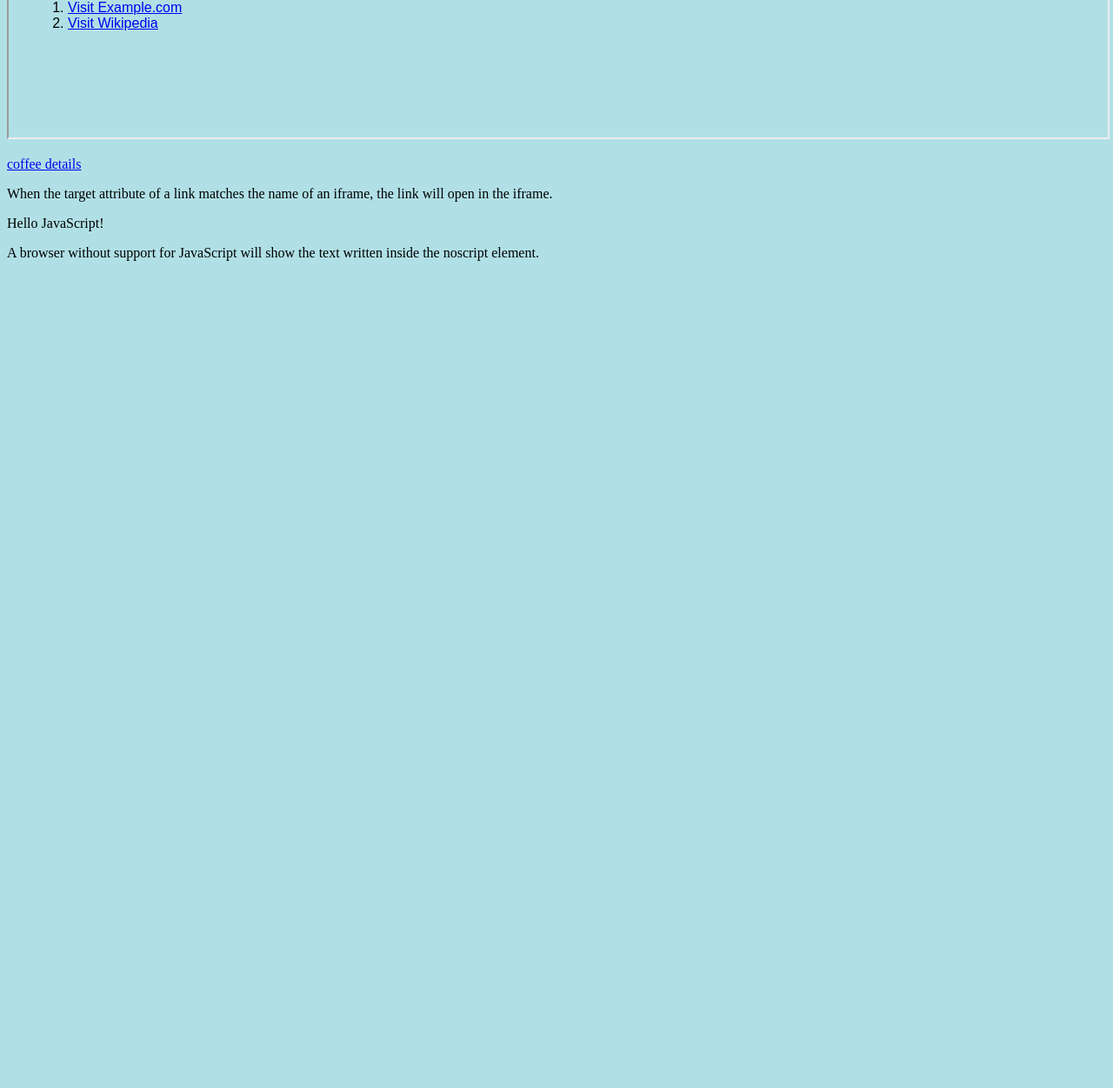
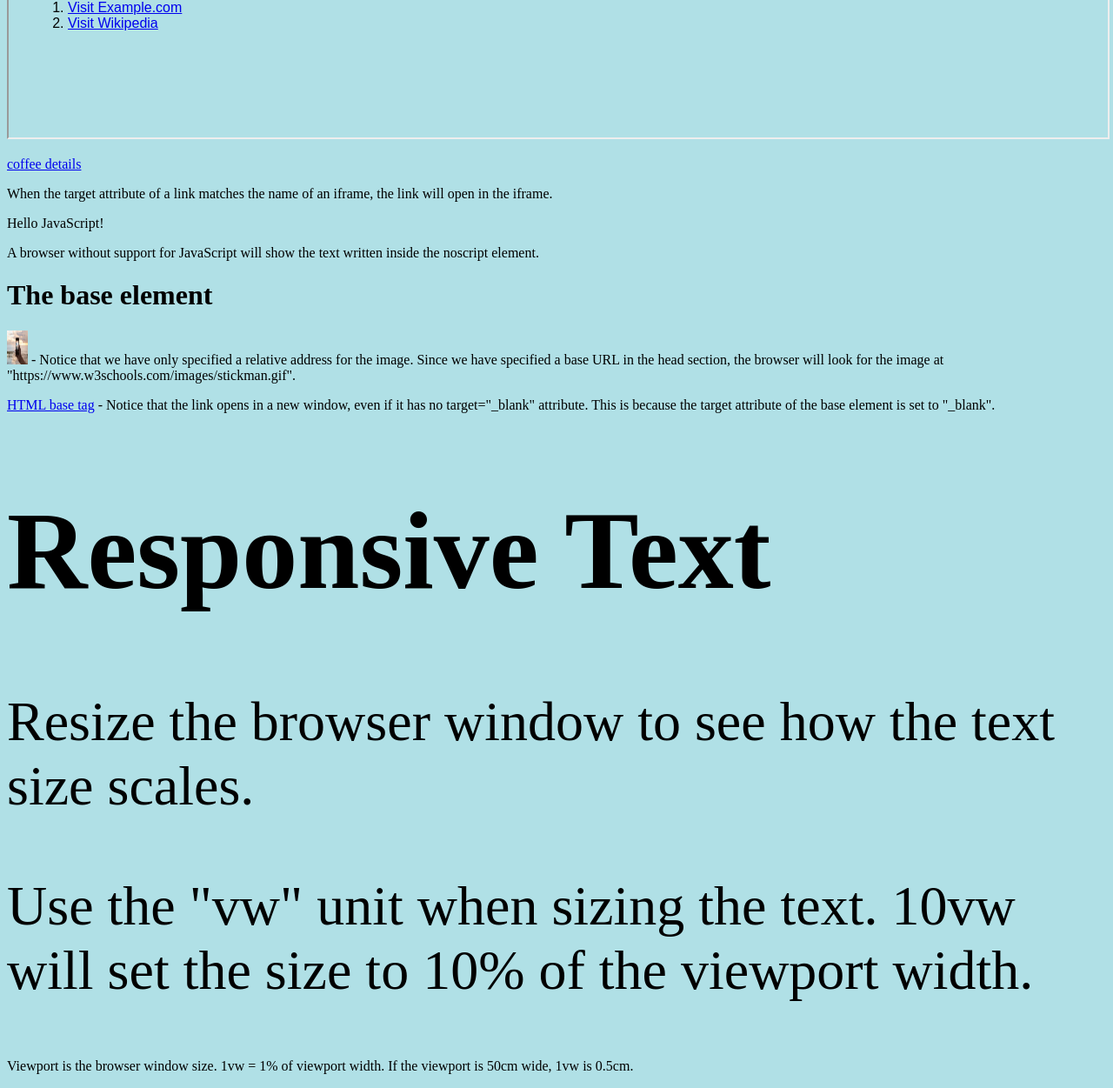
Before and after one commit to ParthDhokane15/learning-frontend, a plain HTML site: page HTML/basics.html in a window 1280 px wide. Shown: the part 5511-6762 px from the top of the page at 87% size. Before the commit the page ends 5827 px from the top, so only its background shows below. Drawn offline with Linux system fonts and the light colour scheme.

Commit message:
HTML BASICS DONE

```diff
--- a/HTML/basics.html
+++ b/HTML/basics.html
@@ -329,6 +329,30 @@
 
     <p>A browser without support for JavaScript will show the text written inside the noscript element.</p>
 
+    <h1>The base element</h1>
+
+    <p><img src="mobile.jpg" width="24" height="39" alt="Stickman"> - Notice that we have only specified a relative
+        address for the image. Since we have specified a base URL in the head section, the browser will look for the image
+        at "https://www.w3schools.com/images/stickman.gif".</p>
+
+    <p><a href="tags/tag_base.asp">HTML base tag</a> - Notice that the link opens in a new window, even if it has no
+        target="_blank" attribute. This is because the target attribute of the base element is set to "_blank".</p>
+
+        <h1 style="font-size:10vw;">Responsive Text</h1>
+
+        <p style="font-size:5vw;">Resize the browser window to see how the text size scales.</p>
+
+        <p style="font-size:5vw;">Use the "vw" unit when sizing the text. 10vw will set the size to 10% of the viewport width.
+        </p>
+
+    <p>Viewport is the browser window size. 1vw = 1% of viewport width. If the viewport is 50cm wide, 1vw is 0.5cm.</p>
+
+    <!-- The <kbd> element defines keyboard input
+    The <samp> element defines sample output from a computer program
+    The <code> element defines a piece of computer code
+    The <var> element defines a variable in programming or in a mathematical expression
+    The <pre> element defines preformatted text -->
+
 
 </body>
 </html>
```
